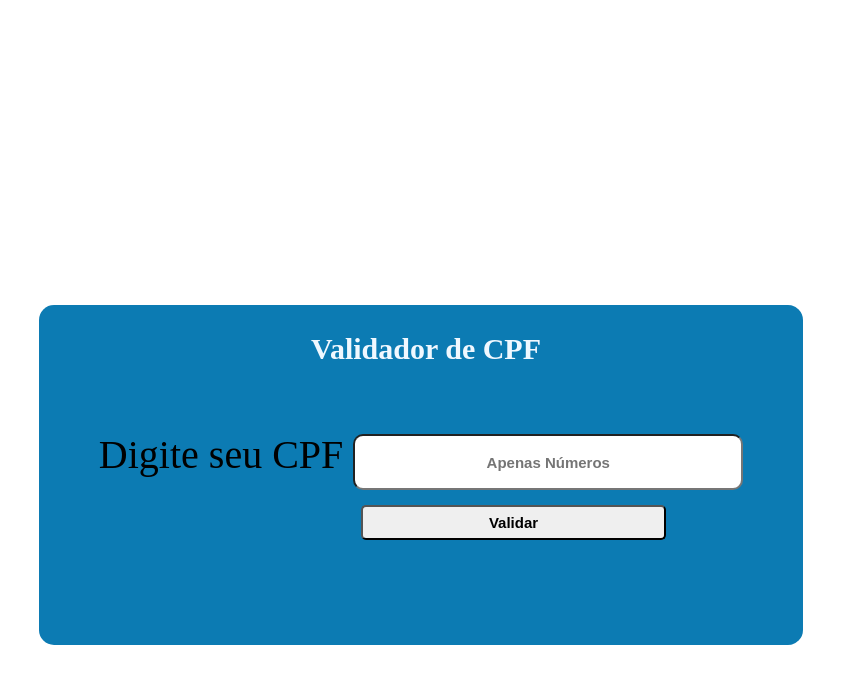
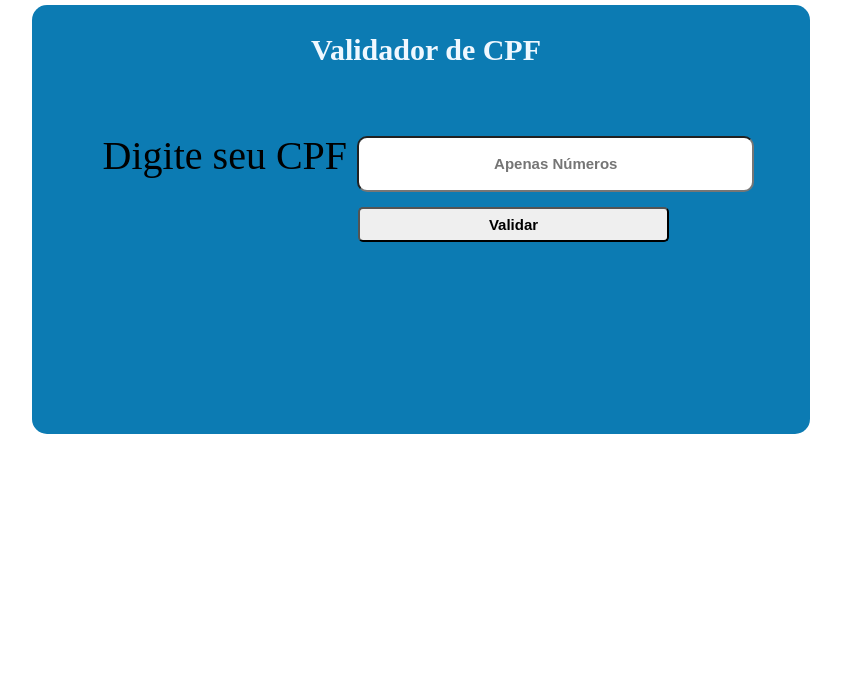
Before and after one commit to 1barbaruiva/validador2, a plain HTML site: page index.html in a window 1280 px wide. Shown: the whole page, without its empty margins (224-1065 px from the left). Drawn offline with Linux system fonts and the light colour scheme.

Commit message:
Update index.html

```diff
--- a/index.html
+++ b/index.html
@@ -104,6 +104,7 @@
                     .val{
                         color: rgb(247, 244, 244);
                         font-size: 40px;
+                        margin: 15px;
                     }
                 }
 
@@ -151,7 +152,7 @@
                         width:100%;
                         height:auto;
                         background: #0c7bb3;
-                        margin-top: 40%;
+
 
 
                     }
```
